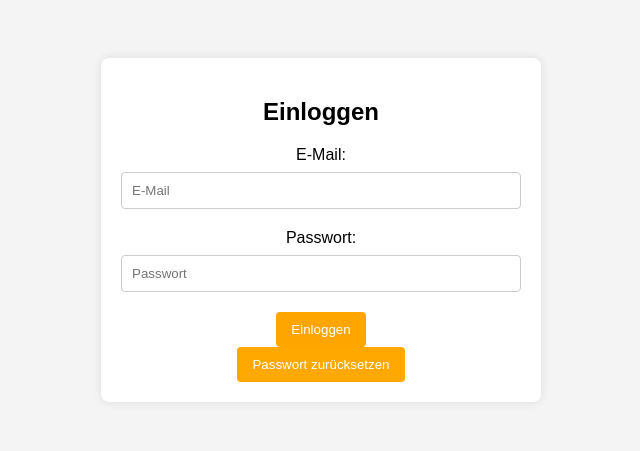
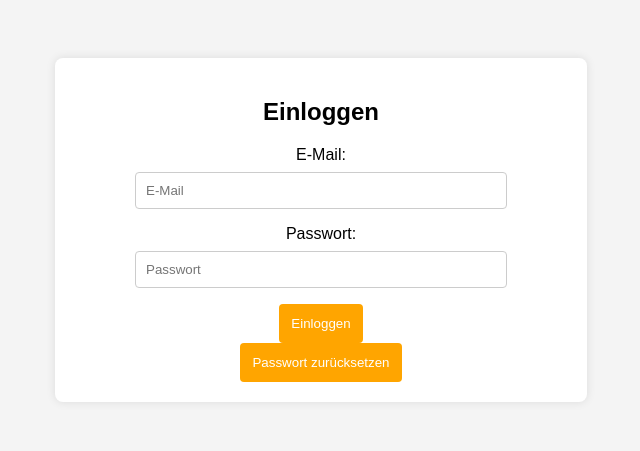
Before and after one commit to korbidietl/timecarepro, a PHP site: page /frontend/Einloggen.html in a window 1280 px wide. Shown: the top 451 px of the page, without its empty margins (319-959 px from the left). Run offline with PHP 8.4, Linux system fonts and the light colour scheme.

Commit message:
Frontend Einloggen in CSS Datei verschoben

```diff
--- a/frontend/Einloggen.html
+++ b/frontend/Einloggen.html
@@ -3,64 +3,28 @@
 <head>
     <meta charset="UTF-8">
     <title>Login</title>
-   <style>
-       body {
-           font-family: Arial, sans-serif;
-           background-color: #f4f4f4;
-           text-align: center;
-           padding: 50px;
-       }
-       .login-container {
-           max-width: 400px;
-           margin: auto;
-           background-color: #fff;
-           padding: 20px;
-           border-radius: 8px;
-           box-shadow: 0 0 10px rgba(0,0,0,0.1);
-       }
-       .form-group {
-           margin-bottom: 20px;
-       }
-       label {
-           display: block;
-           margin-bottom: 8px;
-       }
-       input {
-           width: 100%;
-           padding: 10px;
-           box-sizing: border-box;
-           border: 1px solid #ccc;
-           border-radius: 4px;
-       }
-       button {
-           background-color: #FFA500;
-           color: #fff;
-           padding: 10px 15px;
-           border: none;
-           border-radius: 4px;
-           cursor:pointer;
-       }
-       button.reset {
-           background-color: #FFA800;
-       }
-   </style>
+    <link rel="stylesheet" href="styles.css">
 </head>
+
 <body>
 
-<div class ="login-container">
+    <div class="center-container">
+        <div class ="loginContainer">
             <h2>Einloggen</h2>
             <form action="/" method="post">
-        <div class ='form-group'>
+
                 <label for="email">E-Mail:</label>
                 <input type="email" id="email" name="email" placeholder="E-Mail" required>
-        </div>
-        <div class="form-group">
+
                 <label for="password">Passwort:</label>
                 <input type="password" id="password" name="password" placeholder="Passwort" required>
+
+
+            </form>
+            <button class=type="submit">Einloggen</button>
+            <br />
+            <button class="reset" onclick="resetPassword()">Passwort zurücksetzen</button>
         </div>
-        <button type="submit">Einloggen</button>
-    </form>
-    <button class="reset" onclick="resetPassword()">Passwort zurücksetzen</button>
     </div>
 </body>
 </html>
--- a/frontend/styles.css
+++ b/frontend/styles.css
@@ -1,5 +1,7 @@
 body {
     font-family: Arial, sans-serif;
+    background-color: #f4f4f4;
+
 }
 
 table {
@@ -16,3 +18,66 @@ th, td {
 th {
     background-color: #f2f2f2;
 }
+
+.loginContainer{
+    text-align: center;
+    background-color: #fff;
+    padding: 50px;
+    border-radius: 8px;
+    box-shadow:0 0 10px rgba(0,0,0,0.1);
+}
+
+.center-container{
+    display: flex;
+    justify-content: center;
+    align-items:center;
+    height: 100%;
+    margin: auto;
+    background-color: #f4f4f4;
+
+}
+.loginContainer {
+    text-align: center;
+    background-color: #fff;
+    padding: 20px 80px;
+    border-radius: 8px;
+    box-shadow: 0 0 10px rgba(0, 0, 0, 0.1);
+    margin-top: 50px;
+}
+h2{
+    text-align: center;
+}
+form {
+    display: flex;
+    flex-direction: column;
+}
+label {
+    margin-bottom: 8px;
+}
+
+input {
+    padding: 10px;
+    margin-bottom:16px;
+    border: 1px solid #ccc;
+    border-radius: 4px;
+    width: 350px;
+}
+button {
+    background-color: #FFA500;
+    color: #fff;
+    padding: 12px;
+    border: none;
+    border-radius: 4px;
+    cursor:pointer;
+}
+button.hover {
+    background-color: #FFA800;
+}
+
+a{
+    text-align: center;
+    display: block;
+    margin-top: 16px;
+    text-decoration: none;
+    color: #4caf50;
+}
```
Lines whose indentation alone changed are shown as unchanged.
